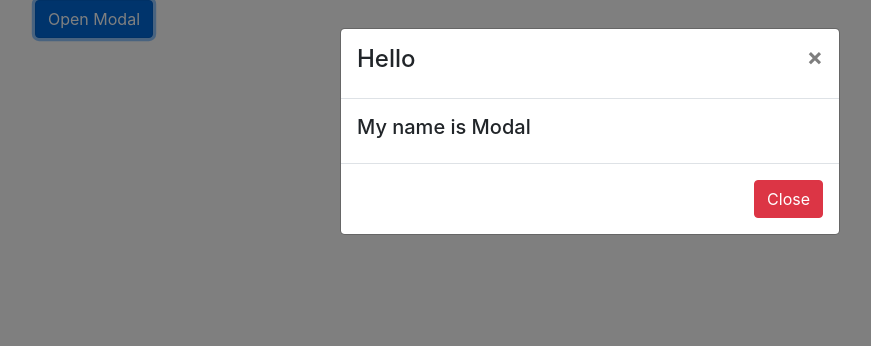
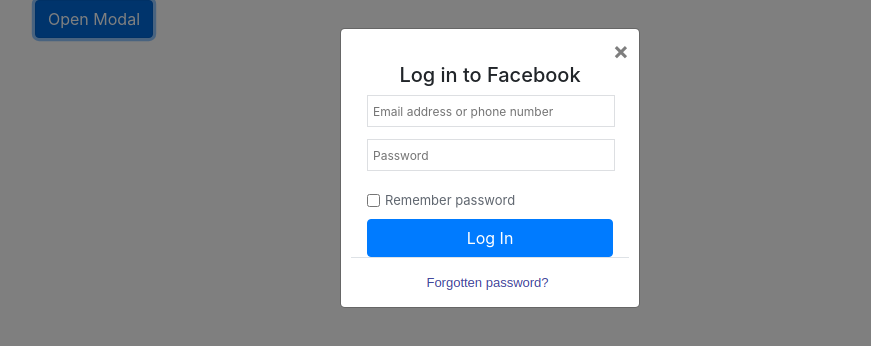
Before and after one commit to luctran23/modal-bootstrap, a plain HTML site: page index.html in a window 1280 px wide. Both pictures are taken after a click on the button "Open Modal". Shown: the whole page, without its empty margins (50-921 px from the left). Drawn offline with nearby package versions, Linux system fonts and the light colour scheme.

Commit message:
modify index file into login form

```diff
--- a/index.html
+++ b/index.html
@@ -8,17 +8,29 @@
 	<div class="container">
 		<button type="button" class="btn btn-primary" data-toggle="modal" data-target="#myModal">Open Modal</button>
 		<div class="modal" id="myModal">
-			<div class="modal-dialog">
-				<div class="modal-content">
-					<div class="modal-header">
-						<h4>Hello</h4>
+			<div class="modal-dialog" >
+				<div class="modal-content" style="width: 300px; height: 280px; padding: 10px">
+					<div class="modal-header border-0 p-0">
 						<button type="button" class="close" data-dismiss="modal">&times</button>
 					</div>
-					<div class="modal-body">
-						<h5>My name is Modal</h5>
+					<div class="modal-body d-flex flex-column py-0">
+						<h5 class="text-center">Log in to Facebook</h5>
+						<div style="margin-bottom: 12px">
+							<input type="text" placeholder="Email address or phone number" style="width: 248px; height: 32px; font-size: 12px; outline: none; padding-left: 5px;     border: 1px solid #dddfe2; color: #1d2129;">
+						</div>
+
+						<div style="margin-bottom: 12px">
+							<input type="password" placeholder="Password" style="width: 248px; height: 32px; font-size: 12px; outline: none; padding-left: 5px;     border: 1px solid #dddfe2;color: #1d2129;">
+						</div>
+
+						<div class="d-flex align-items-center py-2">
+							<input type="checkbox"><span style="font-size: 13px; margin-left: 5px; color: #606770;">Remember password</span>
+						</div>
+
+						<button type="button" class="btn btn-primary">Log In</button>
 					</div>
 					<div class="modal-footer">
-						<button type="button" class="btn btn-danger" data-dismiss="modal">Close</button>
+						<img src="a1.png" style="display: block; margin: 0 auto">
 					</div>
 				</div>
 			</div>
```
